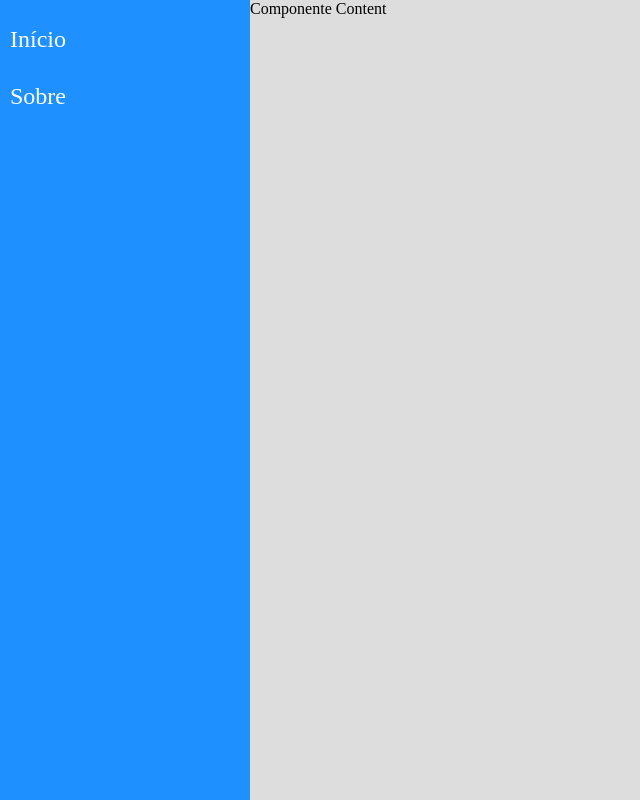
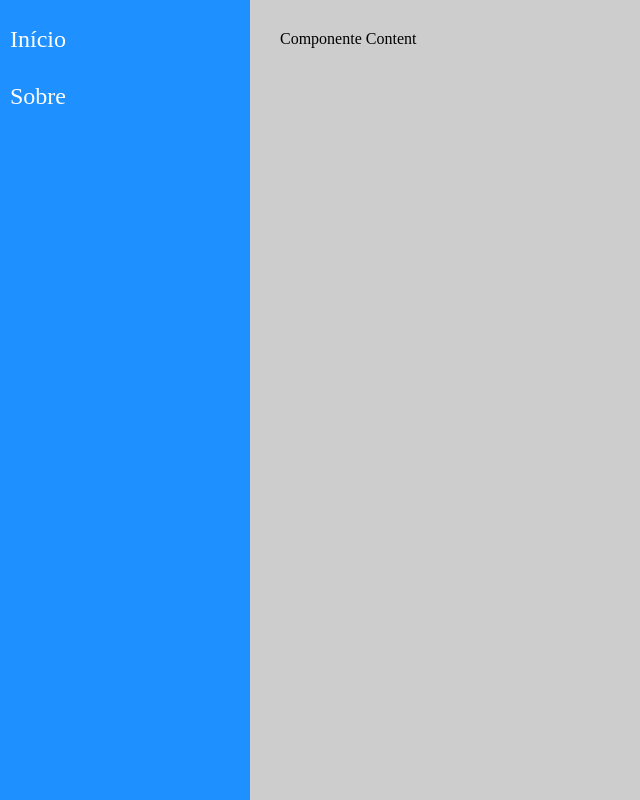
Before and after one commit to barbaracalderon/react-navigation-router, a React (Create React App) app: page / in a window 1280 px wide. Shown: the whole page, without its empty margins (0-640 px from the left). Built offline with nearby package versions, Linux system fonts and the light colour scheme.

Commit message:
Content now has a gray color

```diff
--- a/src/components/layout/Content.css
+++ b/src/components/layout/Content.css
@@ -0,0 +1,6 @@
+.Content {
+    display: flex;
+    flex-grow: 1;
+    background-color: #cdcdcd;
+    padding: 30px;
+}
```
